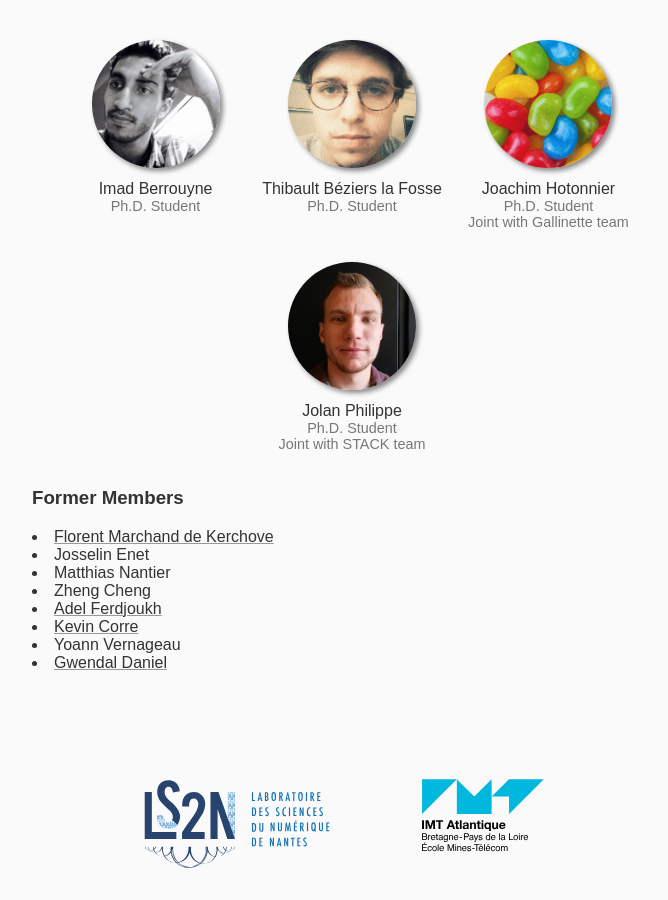
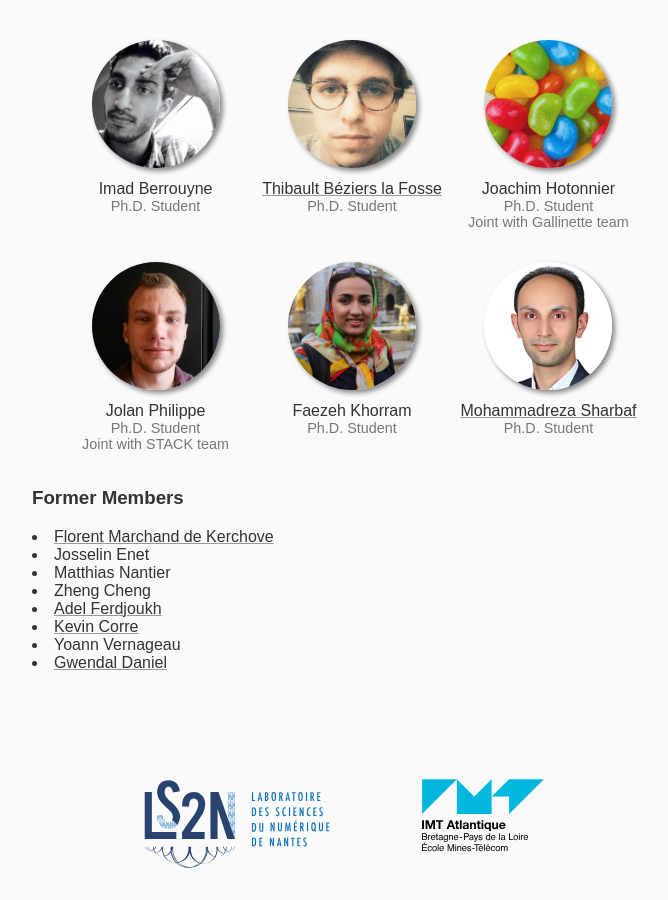
Before and after one commit to NaoMod/naomod.github.io, a Jekyll site: the page built from members.html, in a window 1280 px wide and 900 px high, scrolled down 1015 px. Shown: the whole window, without its empty margins (288-956 px from the left). Built offline with Jekyll 4.4.1, drawn with Linux system fonts in a browser that asks for light colours.

Commit message:
Welcome Faezeh and Mohammadreza

```diff
--- a/members.html
+++ b/members.html
@@ -55,6 +55,7 @@ transient:
   - name: Thibault Béziers la Fosse
     title: Ph.D. Student
     picture: thibault.jpg
+    website: https://www.tblf.fr
 
   - name: Joachim Hotonnier
     title: Ph.D. Student
@@ -65,6 +66,15 @@ transient:
     title: Ph.D. Student
     affiliation: Joint with STACK team
     picture: jolan.jpg
+
+  - name: Faezeh Khorram
+    title: Ph.D. Student
+    picture: faezeh.jpg
+
+  - name: Mohammadreza Sharbaf
+    title: Ph.D. Student
+    picture: mohammadreza.png
+    website: http://msharbaf.ir/
 
 former:
   - name: Florent Marchand de Kerchove
```
Also changed, not shown: img/members/faezeh.jpg (added), img/members/mohammadreza.png (added).
